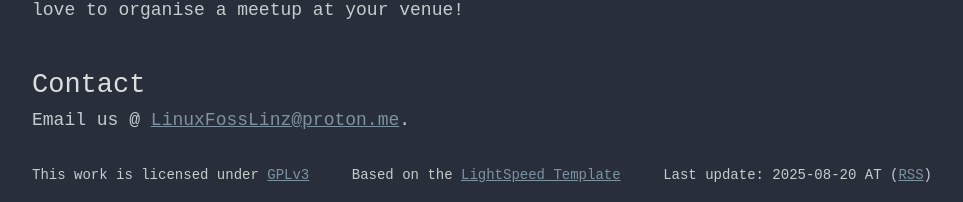
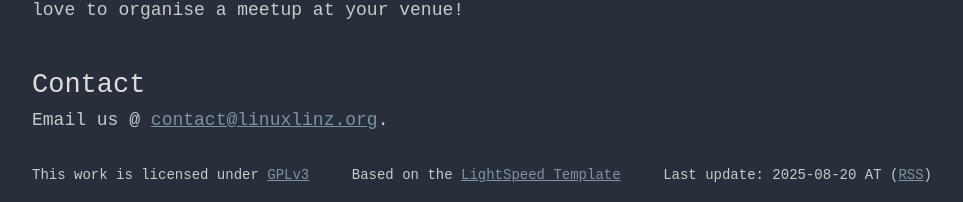
Before and after one commit to LinuxFossLinz/linuxfosslinz.github.io, a Jekyll site: the page built from index.md, in a window 1280 px wide. Shown: the part 775-977 px from the top of the page, without its empty margins (158-1121 px from the left). Built offline with Jekyll 4.4.1, drawn with Linux system fonts in a browser that asks for light colours.

Commit message:
Update Contact E-Mail

```diff
--- a/index.md
+++ b/index.md
@@ -28,4 +28,4 @@ We'd love to organise a meetup at your venue!
 
 <br>
 ## Contact
-Email us @ [LinuxFossLinz@proton.me](mailto:linuxfosslinz@proton.me).
+Email us @ [contact@linuxlinz.org](mailto:contact@linuxlinz.org).
```
